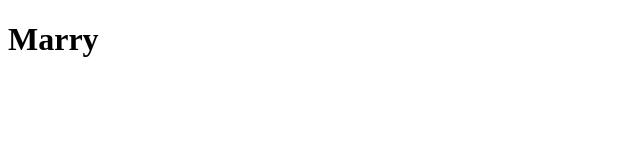
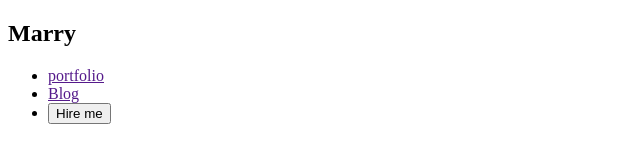
Before and after one commit to Fakhrul47/Trail-Dev-webpage, a plain HTML site: page index.html in a window 1280 px wide. Shown: the whole page, without its empty margins (0-640 px from the left). Drawn offline with Linux system fonts and the light colour scheme.

Commit message:
update the code

```diff
--- a/index.html
+++ b/index.html
@@ -7,6 +7,18 @@
     <title>Trail Web Page</title>
 </head>
 <body>
-    <h1>Marry</h1>
+    <header>
+        <nav>
+            <div>
+                <h2>Marry</h2>
+            </div>
+            <ul>
+                <li><a href="">portfolio</a></li>
+                <li><a href="">Blog</a></li>
+                <li><button>Hire me</button></li>
+            </ul>
+
+        </nav>
+    </header>
 </body>
 </html>
```
